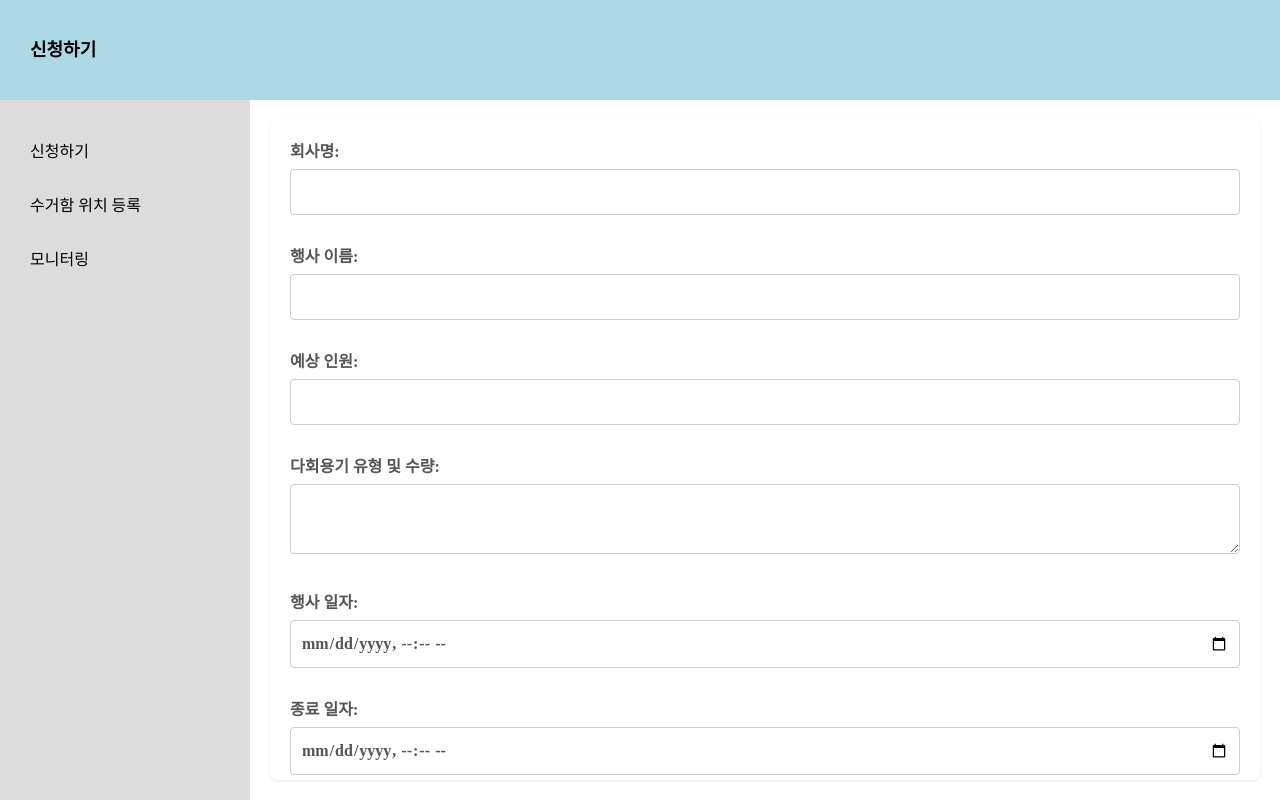
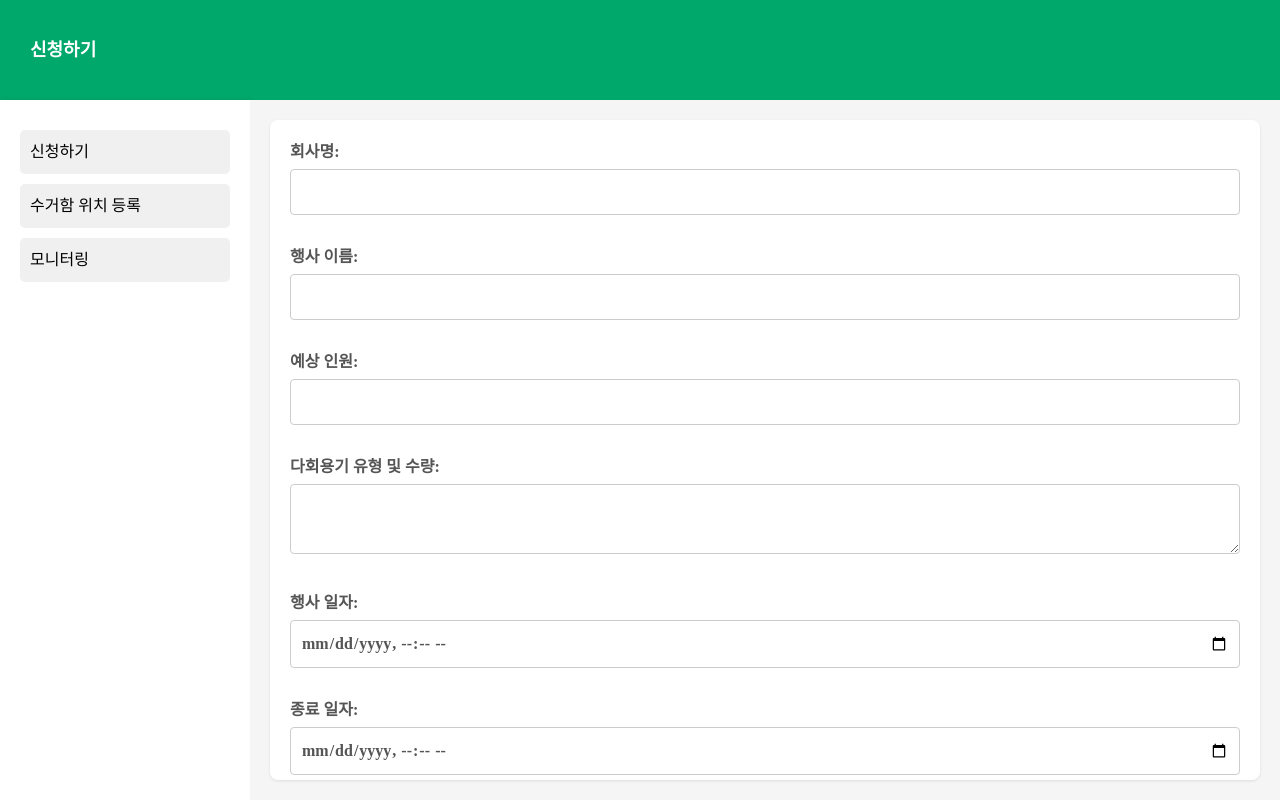
Before and after one commit to Inha-NetZero-IsangIha/IsangIha_Front, a React (Create React App) app: page /admin in a window 1280 px wide. Built offline with nearby package versions, Linux system fonts and the light colour scheme.

Commit message:
프론트엔드 코드 업데이트
프론트엔드 코드 업데이트

```diff
--- a/src/assets/css/admin.css
+++ b/src/assets/css/admin.css
@@ -1,8 +1,4 @@
-#root {
-    width: 100vw;
-}
-
-.full-screen {
+/* .full-screen {
   width: 100vw;
   height: 100vh;
 }
@@ -91,11 +87,15 @@
   background-color: gainsboro;
 }
 
-  .sidebar-menu, .sidebar-projects, .sidebar-personal, .sidebar-learning {
+.sidebar-menu,
+.sidebar-projects,
+.sidebar-personal,
+.sidebar-learning {
   margin-bottom: 20px;
 }
 
-  .menu-item, .project-item {
+.menu-item,
+.project-item {
   margin: 10px 0;
   padding: 10px;
   cursor: pointer;
@@ -226,7 +226,8 @@
   color: #555;
 }
 
-  .input-form input, .input-form textarea {
+.input-form input,
+.input-form textarea {
   width: 100%;
   padding: 10px;
   margin-top: 5px;
@@ -247,11 +248,174 @@
 .input-form button:hover {
   background-color: #0056b3;
 }
+
 .input-form input[type="checkbox"] {
   width: 20px;
   height: 20px;
   padding: 0;
 }
+
+.input-form input[type="checkbox"] {
+  width: 20px;
+  height: 20px;
+  padding: 0;
+} */
+
+.full-screen {
+  width: 100vw;
+  height: 100vh;
+}
+
+.center-sender {
+  display: flex;
+  align-items: center;
+  justify-content: center;
+}
+
+.direction-row {
+  display: flex;
+  flex-direction: row;
+}
+
+.direction-column {
+  display: flex;
+  flex-direction: column;
+}
+
+.admin {
+  display: flex;
+  flex-direction: column;
+  height: 100vh;
+}
+
+.main {
+  display: flex;
+  flex-direction: row;
+  height: calc(100vh - 100px);
+}
+
+.header-wrapper {
+  width: 100%;
+  height: 100px;
+  padding: 30px;
+  background-color: #00a86b;
+  /* Color change */
+  display: flex;
+  align-items: center;
+  justify-content: space-between;
+}
+
+.header-title {
+  font-weight: bold;
+  font-size: large;
+  color: #fff;
+  /* Change text color */
+}
+
+.admin-content {
+  width: calc(100vw - 250px);
+  display: flex;
+  flex-direction: column;
+  padding: 20px;
+  background-color: #f5f5f5;
+  /* Background color */
+  overflow-y: auto;
+  /* Scrollable content */
+}
+
+.sidebar {
+  width: 250px;
+  height: 100%;
+  overflow-y: auto;
+  padding: 20px;
+  display: flex;
+  flex-direction: column;
+  justify-content: space-between;
+  background-color: #ffffff;
+  /* Background color */
+  box-shadow: 2px 0 5px rgba(0, 0, 0, 0.1);
+  /* Shadow effect */
+}
+
+.sidebar-menu,
+.sidebar-projects,
+.sidebar-personal,
+.sidebar-learning {
+  margin-bottom: 20px;
+}
+
+.menu-item,
+.project-item {
+  margin: 10px 0;
+  padding: 10px;
+  cursor: pointer;
+  background-color: #f0f0f0;
+  /* Background color */
+  border-radius: 5px;
+  /* Rounded corners */
+  transition: background-color 0.3s;
+}
+
+.menu-item:hover,
+.project-item:hover {
+  background-color: #e0e0e0;
+  /* Hover effect */
+}
+
+.section-title {
+  margin-top: 20px;
+  margin-bottom: 10px;
+  font-weight: bold;
+  color: #6c757d;
+}
+
+.input-form {
+  padding: 20px;
+  background-color: #ffffff;
+  border-radius: 8px;
+  box-shadow: 0 1px 3px rgba(0, 0, 0, 0.1);
+  width: 100%;
+  height: 100%;
+  overflow-y: auto;
+}
+
+.input-form h2 {
+  margin-bottom: 20px;
+  font-size: 24px;
+  font-weight: bold;
+  color: #333;
+}
+
+.input-form label {
+  display: block;
+  margin-bottom: 10px;
+  font-weight: bold;
+  color: #555;
+}
+
+.input-form input,
+.input-form textarea {
+  width: 100%;
+  padding: 10px;
+  margin-top: 5px;
+  margin-bottom: 20px;
+  border: 1px solid #ccc;
+  border-radius: 4px;
+}
+
+.input-form button {
+  background-color: #00a86b;
+  color: white;
+  padding: 10px 20px;
+  border: none;
+  border-radius: 4px;
+  cursor: pointer;
+}
+
+.input-form button:hover {
+  background-color: #00a86b;
+}
+
 .input-form input[type="checkbox"] {
   width: 20px;
   height: 20px;
--- a/src/page/authority/index.jsx
+++ b/src/page/authority/index.jsx
@@ -8,7 +8,11 @@ const Authority = () => {
   const navigate = useNavigate()
 
   const onClickMove = () => {
-    navigate("/user")
+    if (selected === "user") {
+      navigate("/user")
+    } else {
+      navigate("/admin")
+    }
   }
 
   return (
--- a/src/router/index.js
+++ b/src/router/index.js
@@ -11,11 +11,9 @@ const User = lazy(() => import("../page/user"))
 const Login = lazy(() => import("../page/admin/Login.jsx"))
 const Admin = lazy(() => import("../page/admin/Admin.jsx"))
 
-
 const UserMainPage = lazy(() => import("../page/user/components/Main"))
 const QR = lazy(() => import("../page/user/components/QR"))
 const EventDetail = lazy(() => import("../page/user/components/EventDetail"))
-
 
 const router = createBrowserRouter([
   {
--- a/src/scss/page/_intro.scss
+++ b/src/scss/page/_intro.scss
@@ -3,6 +3,7 @@
     width: 100%;
     height: 100vh;
     transition: opacity 1s ease-out;
+    background-color: #f5f5f5;
 
     &.fade-out {
         opacity: 0;
--- a/src/scss/setting/_common.scss
+++ b/src/scss/setting/_common.scss
@@ -10,10 +10,9 @@
     font-family: "Pretendard";
 }
 
-
 .media-query #root {
     width: 100%;
-    box-shadow: rgba(100, 100, 111, 0.5) 0px 7px 29px 0px;
+    // box-shadow: rgba(100, 100, 111, 0.5) 0px 7px 29px 0px;
 }
 
 @media (min-width: 375px) {
@@ -28,8 +27,8 @@
 }
 
 .not-media-query #root {
-    box-shadow: rgba(100, 100, 111, 0.5) 0px 7px 29px 0px;
-    margin: 0 auto;
+    // box-shadow: rgba(100, 100, 111, 0.5) 0px 7px 29px 0px;
+    margin: 0 0;
     min-height: 100vh;
     position: relative;
     width: 100%;
```
Also changed, not shown: 41 other files (tests, documents, lock files or other folders). Lines whose indentation alone changed are shown as unchanged.
